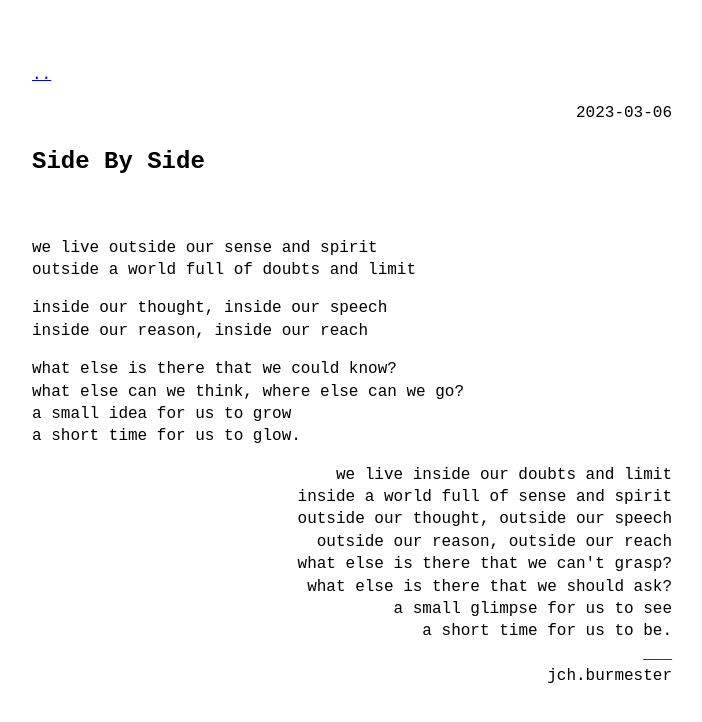
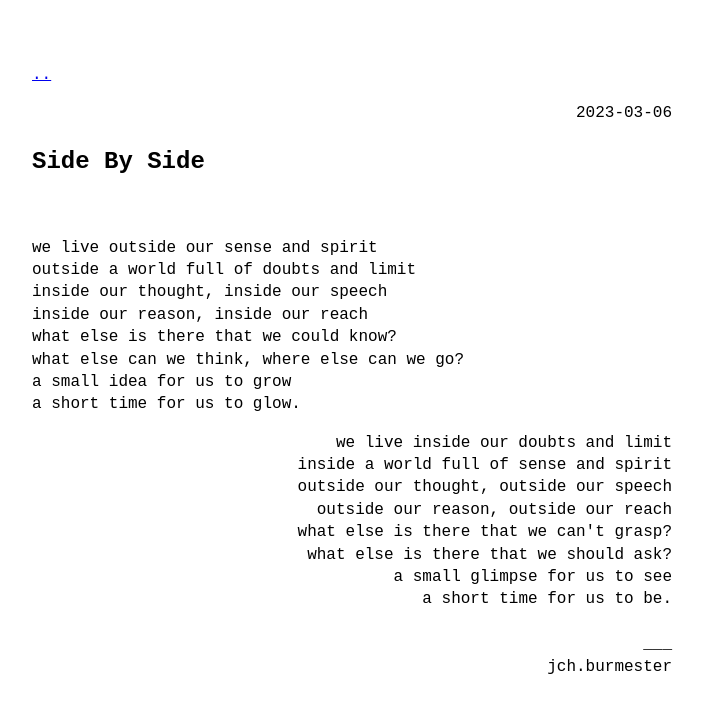
Before and after one commit to jchburmester/jchburmester.github.io, a Jekyll site: the page built from _posts/2023-03-06-side-by-side.md, in a window 1280 px wide. Shown: the top 722 px of the page, without its empty margins (288-990 px from the left). Built offline with Jekyll 4.4.1, drawn with Linux system fonts in a browser that asks for light colours.

Commit message:
Formatting

```diff
--- a/_posts/2023-03-06-side-by-side.md
+++ b/_posts/2023-03-06-side-by-side.md
@@ -6,11 +6,9 @@ category: poems_en
 <br />
 
 we live outside our sense and spirit<br />
-outside a world full of doubts and limit
-
+outside a world full of doubts and limit<br />
 inside our thought, inside our speech<br />
-inside our reason, inside our reach
-
+inside our reason, inside our reach<br />
 what else is there that we could know?<br />
 what else can we think, where else can we go?<br />
 a small idea for us to grow<br />
@@ -25,7 +23,7 @@ a short time for us to glow.
 <div align="right">what else is there that we can't grasp?<br />
 <div align="right">what else is there that we should ask?<br />
 <div align="right">a small glimpse for us to see<br />
-<div align="right">a short time for us to be.
+<div align="right">a short time for us to be.<br />
 
 <br />
 <div align="right">___
```
